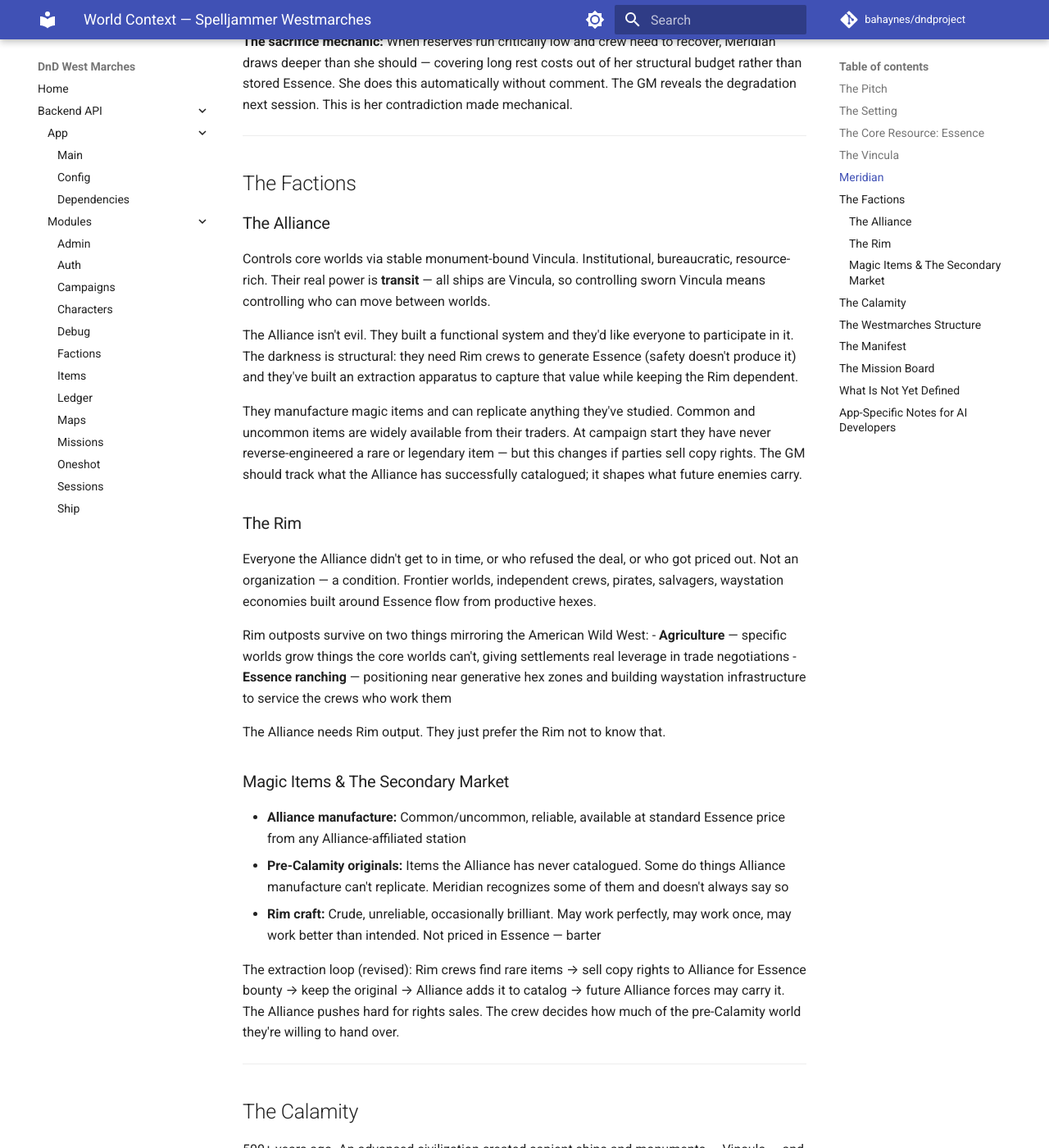
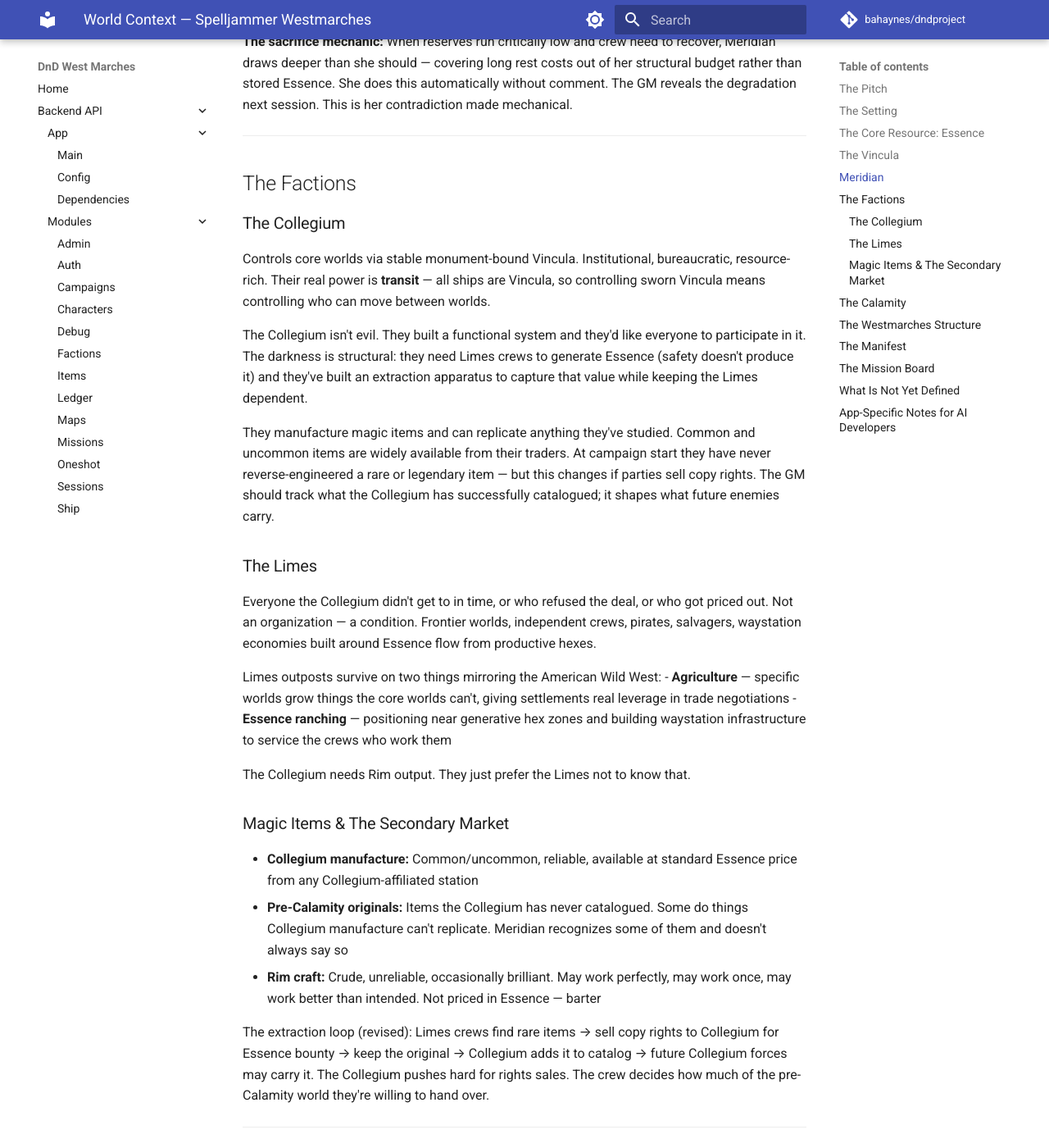
Before and after one commit to bahaynes/dndproject, an MkDocs documentation site: the page built from docs/WORLD_CONTEXT.md, in a window 1280 px wide and 1400 px high, scrolled down 6944 px. Shown: the whole window at 82% size. Built offline with MkDocs 1.6.1 and Material for MkDocs 9.7.7, drawn with Linux system fonts in a browser that asks for light colours; comment, search, counter and statistics services are not loaded; some of the changed text lies outside the part shown.

Commit message:
refactor: faction rename, oneshot prompt update, map schema, and migration DDL
- Map schema: ControllingFaction literal → Collegium/Limes
- HexGrid legend: remove old factions, show Collegium (blue) and Limes (amber)
- terrainColors: getFactionBadgeStyle updated for Collegium/Limes
- oneshot/adventure.py: Alliance→Collegium, Rim→Limes throughout system prompt
- oneshot/service.py: layer labels plain English, user prompt uses Collegium/Limes nouns
- character models: drop xp/scrip columns, add gold (CharacterStats)
- migrations: 0002 renames hex faction values in DB, 0003 alters character_stats DDL
- e2e/screenshot.mjs: campaign name → Meridian Crew
- dashboard.test.ts: updated session/campaign/character stat mocks

Co-Authored-By: Claude Sonnet 4.6 <noreply@anthropic.com>

```diff
--- a/docs/WORLD_CONTEXT.md
+++ b/docs/WORLD_CONTEXT.md
@@ -41,7 +41,7 @@ Essence is the single resource that drives everything in the sphere. It is:
 - The fuel that powers ship travel and life support
 - The resource that funds character leveling
 - The sustenance that keeps Vincula alive and coherent
-- The currency the Alliance extracts from the Rim
+- The currency the Collegium extracts from the Limes
 
 **Where it comes from:** Essence crystallizes spontaneously in the wake of genuine
 adventuring work — exploration of unknown places, conflict with real stakes, recovery
@@ -87,14 +87,14 @@ loses all levels at once. This is treated as one of the worst acts a mortal can
 | Humanoid-bound | Infiltration, diplomacy | High | 1–3 sworn |
 | Derelict | Dormant, degraded | None | 0 (bond broken) |
 
-**Scarcity:** ~50–100 Vincula survive in the Rim. Scarce enough to matter,
+**Scarcity:** ~50–100 Vincula survive in the Limes. Scarce enough to matter,
 present enough that crews occasionally encounter one without it being a world event.
-The Alliance controls the most powerful surviving Vincula in the core worlds.
+The Collegium controls the most powerful surviving Vincula in the core worlds.
 
-**What mortals don't know:** All vessel types are the same race. The Alliance has
+**What mortals don't know:** All vessel types are the same race. The Collegium has
 suppressed this knowledge because a population that understands Vincula are a unified
 sapient race with agency — not tools of varying types — would start asking
-uncomfortable questions about what the Alliance's monument-Vincula actually want.
+uncomfortable questions about what the Collegium's monument-Vincula actually want.
 
 ---
 
@@ -114,7 +114,7 @@ crew. It's math."* It is not math.
 
 **Her past:** She knows more than she lets on about the Calamity era. She was there,
 or close enough that the distinction doesn't matter. She has reasons for staying in
-the Rim that she hasn't shared with any crew. Some Vincula she avoids without
+the Limes that she hasn't shared with any crew. Some Vincula she avoids without
 explanation. Some hexes make her go quiet in a way that's different from her
 normal quiet. This is a long-term story arc, not current session content.
 
@@ -176,10 +176,10 @@ approve or deny based on whether the fiction actually connects the ability to th
 Meridian's voice in these moments is dry and functional: *"Targeting system online.
 Try not to waste the shot."*
 
-**Magic items:** The Alliance manufactures and sells common and uncommon items
+**Magic items:** The Collegium manufactures and sells common and uncommon items
 from their standard catalog. Rare and legendary items exist only in pre-Calamity
-derelicts — the Alliance has never reverse-engineered one. Essence is the de facto
-currency between Rim crews and Alliance traders.
+derelicts — the Collegium has never reverse-engineered one. Essence is the de facto
+currency between Limes crews and Collegium traders.
 
 Common and uncommon items are purchased outright. Rare and above are recovered from
 derelicts and require Meridian to spend Essence integrating them — restoring
@@ -199,7 +199,7 @@ communications — rather than personal combat bonuses. The GM determines the sp
 persistent benefit when the item is integrated. This decision is always visible in
 the ledger.
 
-| Rarity | Full cost | Alliance copy rights | Net after rights sale |
+| Rarity | Full cost | Collegium copy rights | Net after rights sale |
 |---|---|---|---|
 | Common | 5 | — | — |
 | Uncommon | 30 | — | — |
@@ -207,13 +207,13 @@ the ledger.
 | Very Rare | 700 | 350 | 350 |
 | Legendary | 2,500 | 1,500 | 1,000 |
 
-**Selling copy rights:** If the party allows the Alliance to study and replicate a
-recovered item, the Alliance pays the listed Essence bounty. The party keeps their
-original. The Alliance adds it to their manufacturing catalog — future Alliance
-forces may carry it. The GM should track what the Alliance has successfully
+**Selling copy rights:** If the party allows the Collegium to study and replicate a
+recovered item, the Collegium pays the listed Essence bounty. The party keeps their
+original. The Collegium adds it to their manufacturing catalog — future Collegium
+forces may carry it. The GM should track what the Collegium has successfully
 reverse-engineered; it changes what common enemies are equipped with.
 
-The Alliance does not buy copy rights for common or uncommon items — they already
+The Collegium does not buy copy rights for common or uncommon items — they already
 make those.
 
 **Cost in context:**
@@ -277,47 +277,47 @@ contradiction made mechanical.
 
 ## The Factions
 
-### The Alliance
+### The Collegium
 Controls core worlds via stable monument-bound Vincula. Institutional, bureaucratic,
 resource-rich. Their real power is **transit** — all ships are Vincula, so controlling
 sworn Vincula means controlling who can move between worlds.
 
-The Alliance isn't evil. They built a functional system and they'd like everyone to
-participate in it. The darkness is structural: they need Rim crews to generate Essence
+The Collegium isn't evil. They built a functional system and they'd like everyone to
+participate in it. The darkness is structural: they need Limes crews to generate Essence
 (safety doesn't produce it) and they've built an extraction apparatus to capture that
-value while keeping the Rim dependent.
+value while keeping the Limes dependent.
 
 They manufacture magic items and can replicate anything they've studied. Common and
 uncommon items are widely available from their traders. At campaign start they have
 never reverse-engineered a rare or legendary item — but this changes if parties sell
-copy rights. The GM should track what the Alliance has successfully catalogued; it
+copy rights. The GM should track what the Collegium has successfully catalogued; it
 shapes what future enemies carry.
 
-### The Rim
-Everyone the Alliance didn't get to in time, or who refused the deal, or who got
+### The Limes
+Everyone the Collegium didn't get to in time, or who refused the deal, or who got
 priced out. Not an organization — a condition. Frontier worlds, independent crews,
 pirates, salvagers, waystation economies built around Essence flow from productive hexes.
 
-Rim outposts survive on two things mirroring the American Wild West:
+Limes outposts survive on two things mirroring the American Wild West:
 - **Agriculture** — specific worlds grow things the core worlds can't, giving
   settlements real leverage in trade negotiations
 - **Essence ranching** — positioning near generative hex zones and building
   waystation infrastructure to service the crews who work them
 
-The Alliance needs Rim output. They just prefer the Rim not to know that.
+The Collegium needs Rim output. They just prefer the Limes not to know that.
 
 ### Magic Items & The Secondary Market
-- **Alliance manufacture:** Common/uncommon, reliable, available at standard
-  Essence price from any Alliance-affiliated station
-- **Pre-Calamity originals:** Items the Alliance has never catalogued. Some do
-  things Alliance manufacture can't replicate. Meridian recognizes some of them
+- **Collegium manufacture:** Common/uncommon, reliable, available at standard
+  Essence price from any Collegium-affiliated station
+- **Pre-Calamity originals:** Items the Collegium has never catalogued. Some do
+  things Collegium manufacture can't replicate. Meridian recognizes some of them
   and doesn't always say so
 - **Rim craft:** Crude, unreliable, occasionally brilliant. May work perfectly,
   may work once, may work better than intended. Not priced in Essence — barter
 
-The extraction loop (revised): Rim crews find rare items → sell copy rights to
-Alliance for Essence bounty → keep the original → Alliance adds it to catalog →
-future Alliance forces may carry it. The Alliance pushes hard for rights sales.
+The extraction loop (revised): Limes crews find rare items → sell copy rights to
+Collegium for Essence bounty → keep the original → Collegium adds it to catalog →
+future Collegium forces may carry it. The Collegium pushes hard for rights sales.
 The crew decides how much of the pre-Calamity world they're willing to hand over.
 
 ---
@@ -335,7 +335,7 @@ What followed wasn't ideological civil war. It was a world full of people who we
 powerful yesterday and helpless today, all equally desperate, scrambling to control
 the few hundred surviving Vincula because they were the only path back to power.
 
-The Alliance won because they secured surviving Vincula fastest and rebuilt
+The Collegium won because they secured surviving Vincula fastest and rebuilt
 bond infrastructure first. They didn't win because they were righteous.
 They won because they moved quickly in a crisis and then turned that crisis
 into a permanent institutional advantage.
@@ -414,7 +414,7 @@ Three missions posted before each session. Each should have:
 **The three opening missions (Session Zero board):**
 
 **A — Belated (Low / Tier 1 / 5 Essence gross):** Welfare check on a farming outpost
-that missed transmissions. Void-touched pest problem in the basement. Alliance crew
+that missed transmissions. Void-touched pest problem in the basement. Collegium crew
 already on site with charter paperwork. Negotiation and combat both viable paths.
 
 **B — Last Transmission (Medium / Tier 1 / 8 Essence gross, tiered):** Recovery job.
@@ -437,15 +437,15 @@ is the content.
 
 The following are intentionally open. Do not invent details for these without
 explicit instruction:
-- Specific faction names beyond "the Alliance" and "the Rim"
+- Specific faction names beyond "the Collegium" and "the Limes"
 - Full hex map (geography is defined by missions as they're played)
 - Named NPCs beyond Rennick Osal and the *Constant*
-- Detailed Alliance hierarchy and internal politics
+- Detailed Collegium hierarchy and internal politics
 - The truth of the Calamity
 - Meridian's specific pre-Calamity history
 - Whether other spheres exist and what's in them
 - Mechanics of Essence use beyond level 20 (Ascendant Vinculum territory)
-- What the Alliance does with successfully catalogued rare items over time
+- What the Collegium does with successfully catalogued rare items over time
 
 ---
 
```
Also changed, not shown: frontend/src/lib/components/HexGrid.svelte (+2 -5 lines), 10 other files.
